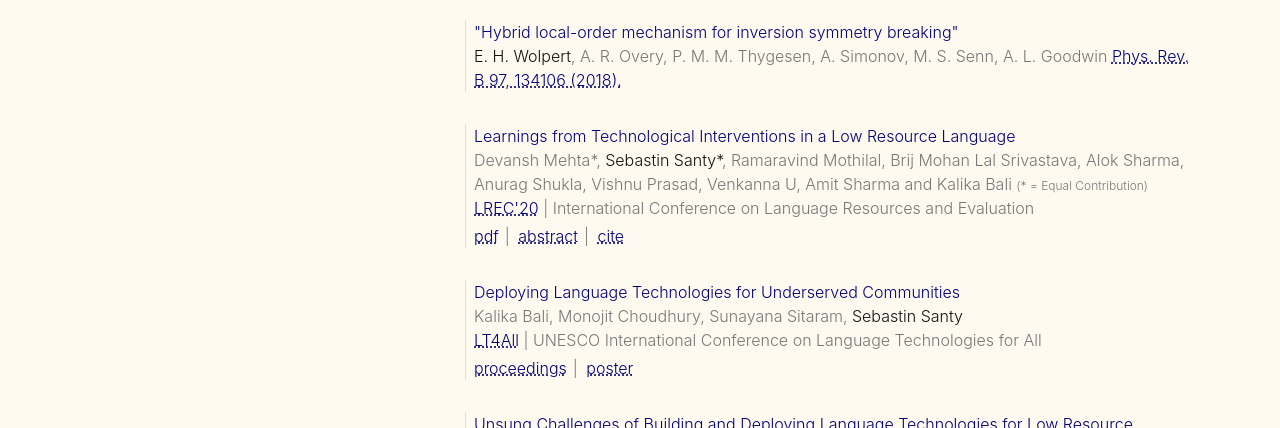
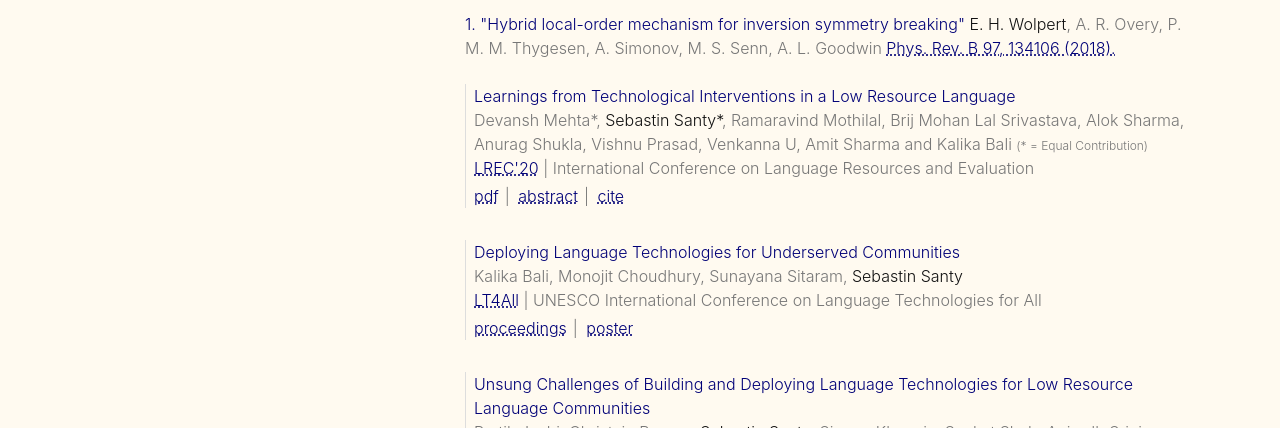
Before and after one commit to ewolpert1/ewolpert1.github.io, a plain HTML site: page index.html in a window 1280 px wide. Shown: the part 672-1100 px from the top of the page. Drawn offline with nearby package versions, Linux system fonts and the light colour scheme.

Commit message:
publications format

```diff
--- a/index.html
+++ b/index.html
@@ -64,13 +64,10 @@ coarse-grained models also allow for the development of design rules.
 
                  <p class="header pt-5">Publications</p>
                  <div class="py-2">
-                 <p class="paper my-2 pl-2">
-                     <span class="papertitle">"Hybrid local-order mechanism for inversion symmetry breaking" </span><br>
+                     <span class="papertitle">1. "Hybrid local-order mechanism for inversion symmetry breaking" </span>
                      <span class="thisauthor">E. H. Wolpert</span>, A. R. Overy, P. M. M. Thygesen, A. Simonov, M. S. Senn, A. L. Goodwin <a class="in-text"
                      href="https://journals.aps.org/prb/abstract/10.1103/PhysRevB.97.134106" target="_blank"> Phys. Rev. B 97, 134106 (2018).</a>
 
-
-                 </p>
                  </div>
                  <div class="py-2">
                  <p class="paper my-2 pl-2">
```
